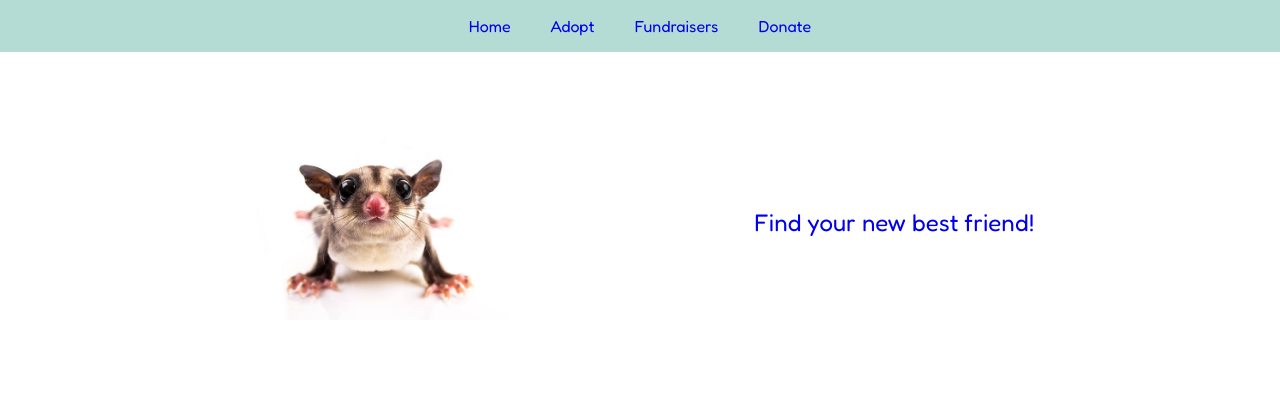
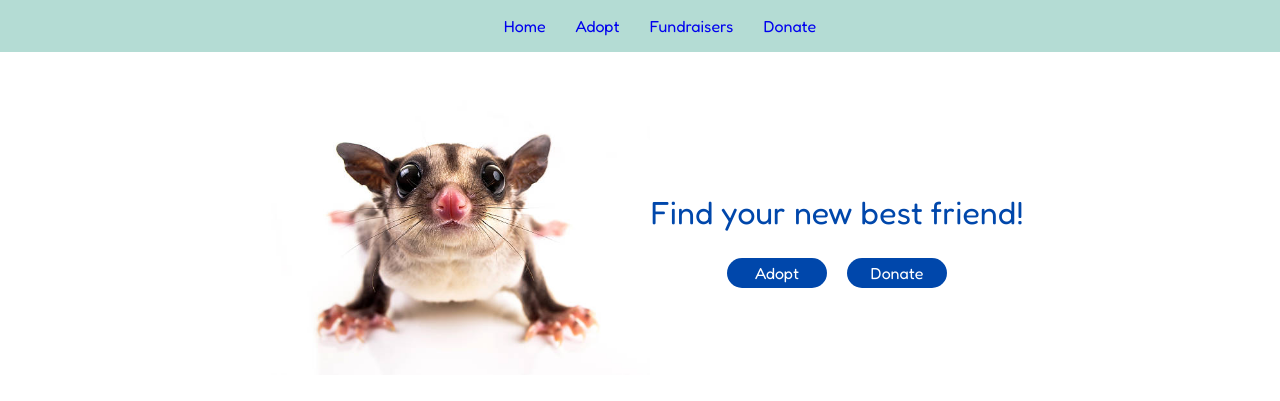
Before and after one commit to ericpham-1/care-for-critters, a Flask app: template templates/index.html in a window 1280 px wide. Shown: the top 401 px of the page. Run offline with Flask 3, Linux system fonts and the light colour scheme; the template is opened without the code that fills it, so the values that code supplies are empty; some libraries are stand-ins or nearby versions.

Commit message:
fixed nav bars

```diff
--- a/templates/index.html
+++ b/templates/index.html
@@ -10,19 +10,27 @@
 </head>
 <body style="font-family: 'Fredoka', sans-serif; font-weight: 400; font-style: normal; margin: 0; padding: 0;">
     <nav style="display: flex; justify-content: center; align-items: center; background-color: #b4dcd4; padding: 0; margin: 0;">
-        <ul style="list-style-type: none; display: inline-flex;">
-            <a href="/" style="margin-left: 20px; margin-right: 20px; text-decoration: none;" >Home</li>
-            <a href="adopt" style="margin-left: 20px; margin-right: 20px; text-decoration: none;">Adopt</li>
-            <a href="fundraisers" style="margin-left: 20px; margin-right: 20px; text-decoration: none;">Fundraisers</li>
-            <a href="donate" style="margin-left: 20px; margin-right: 20px; text-decoration: none;">Donate</li>
+        <ul style="list-style-type: none; display: inline-flex; gap: 30px;">
+            <a href="/" style="text-decoration: none;" >Home</a>
+            <a href="adopt" style="text-decoration: none;">Adopt</a>
+            <a href="fundraisers" style=" text-decoration: none;">Fundraisers</a>
+            <a href="donate" style=" text-decoration: none;">Donate</a>
         </ul>
     </nav>
-    <div style="  display: grid; align-items: center; grid-auto-flow: column; height: 300px; justify-content: space-evenly;">
+    <div style="display: flex; align-items: center; height: 350px; text-decoration: none; justify-content: center; align-content: center;">
         <div style="justify-items: center; align-items: center;">
-           <img src="{{url_for('static', filename='images/home_page_pet.jpg')}}" style="height: 200px;">
+           <img src="{{url_for('static', filename='images/home_page_pet.jpg')}}" style="height: 300px;">
         </div>
-        <div style="justify-items: center;">
-            <h2 style="font-size: x-large; font-weight: 400;">Find your new best friend!</h3>
+        <div style="justify-items: center; align-items: center;">
+            <h2 style="font-size: xx-large; font-weight: 400; color: #0047ab;">Find your new best friend!</h2>
+            <div style="display: flex; justify-content: center; align-items: center; gap: 20px;">
+                <a href="adopt" style="background-color: #0047ab; width: 100px; text-align: center; color: white; height: 30px; align-content: center; border-radius: 20px; text-decoration: none;">
+                    Adopt
+                </a>
+                <a href="donate" style="background-color: #0047ab; width: 100px; text-align: center; color: white; height: 30px; align-content: center; border-radius: 20px; text-decoration: none;">
+                    Donate
+                </a>
+            </div>
         </div>
     </div>
 </body>
```
Also changed, not shown: templates/adopt.html (+5 -5 lines), templates/donate.html (+5 -5 lines), templates/fundraisers.html (+5 -5 lines).
